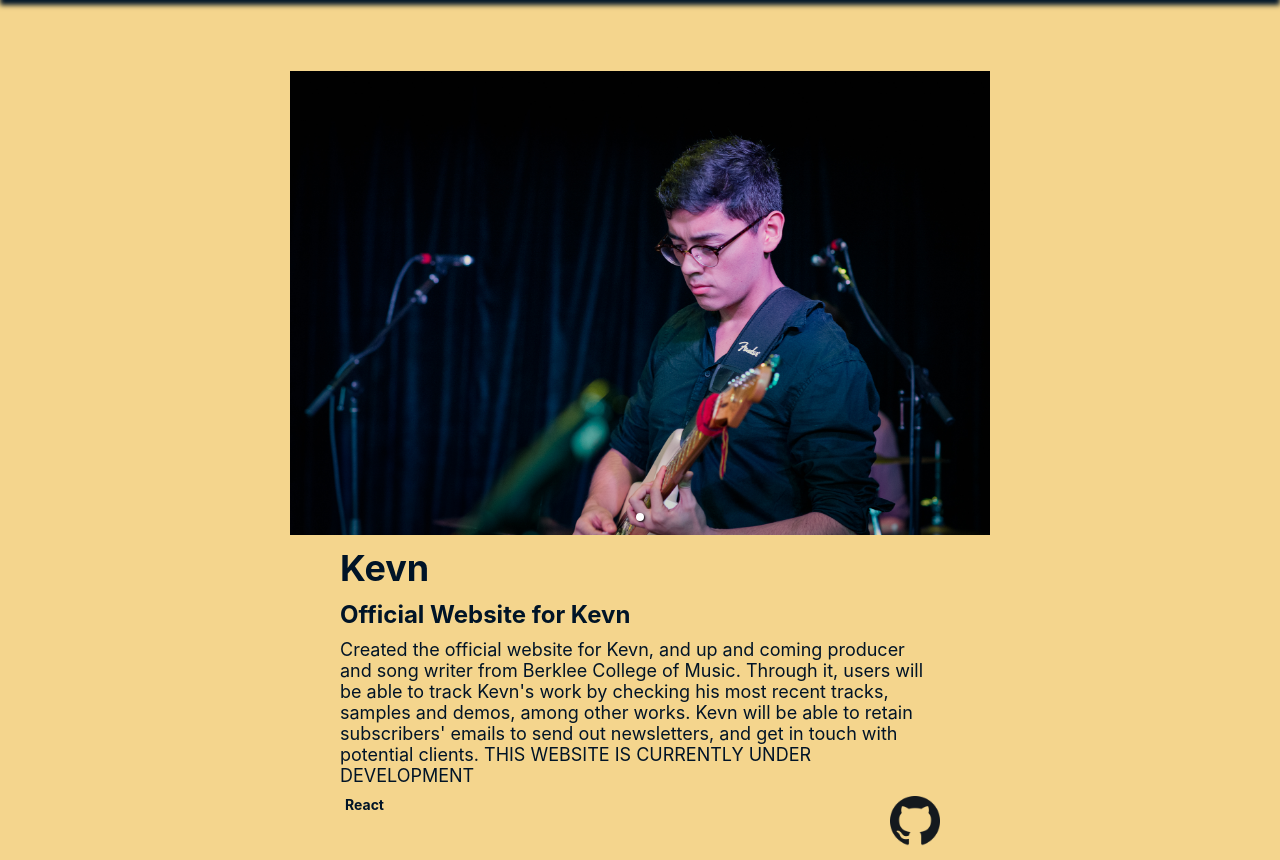
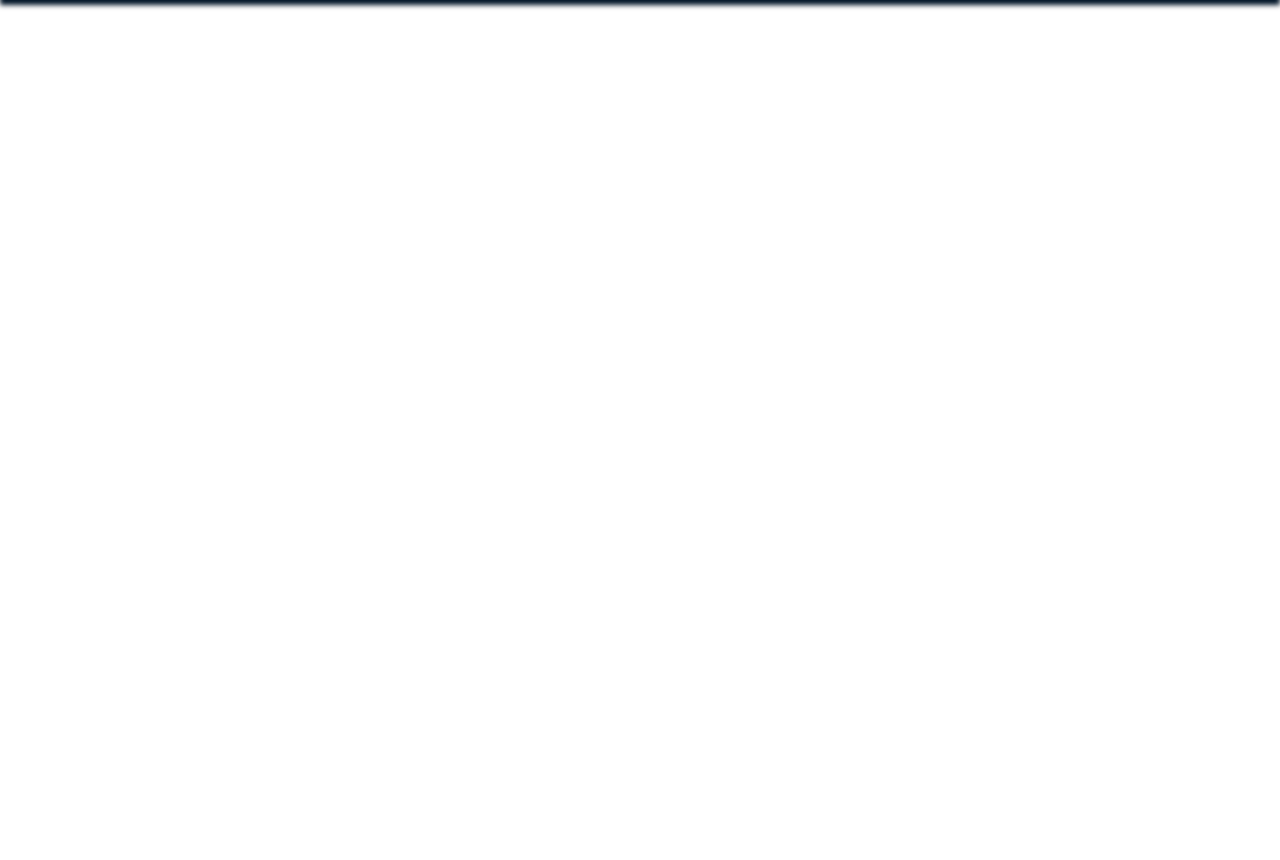
Before and after one commit to Nlopierre/portfolio-react, a React (Create React App) app: page /kevn in a window 1280 px wide. After the commit the page ends 800 px from the top, so only its background shows below. Built offline with nearby package versions, Linux system fonts and the light colour scheme; what redux-burger-menu would draw is missing.

Commit message:
removed project kevn from portfolio

```diff
--- a/src/App.js
+++ b/src/App.js
@@ -53,7 +53,6 @@ componentWillUnmount
           <Route exact path='/' component={Layout} />
           <Route path='/stereotheque' render={() => <ProjectWrapped project={"stereotheque"} /> } />
           <Route path='/bmusic' render={() => <ProjectWrapped project={"bmusic"}  /> } />
-          <Route path='/kevn' render={() => <ProjectWrapped project={"kevn"}  /> } />
           <Route path='/construction' render={() => <ProjectWrapped project={"constructionSite"}  /> } />
         </Switch>
         </div>
--- a/src/containers/experience/experience.js
+++ b/src/containers/experience/experience.js
@@ -14,25 +14,6 @@ class Experience extends Component {
     }
 
     roles=[
-        {
-            name: "Software Engineering Summer Analyst",
-            company: "BlackRock",
-            companyLink: "https://www.blackrock.com/",
-            startDate:{
-                month: "May",
-                year: "2018"
-            },
-            endDate:{
-                month: "August",
-                year: "2018"
-            },
-            description: [
-                "Built a data visualization web application for the Reconciliation team of the world’s largest asset manager.",
-                "Assisted with the development of API calls to filter large amounts of data for data visualization app.",
-                "Created portfolio proposal consisting of Tech Exchange-Traded Funds (ETFs) destined to young families.",
-                "Created internal web application to promote amicable work environment and eco-friendly behaviors"
-            ]
-        },
         {
             name: "Corporate Development Stereo-Intern",
             company: "Stereotheque",
@@ -51,6 +32,25 @@ class Experience extends Component {
                 "Identified and reached out potential partnerships with which we could develop new business opportunities.",
                 "Assisted with pitch decks in meetings with Venture Capitals.",
                 "Built a management web application using React and Google Firebase to supervise the company’s main product."
+            ]
+        },
+        {
+            name: "Software Engineering Summer Analyst",
+            company: "BlackRock",
+            companyLink: "https://www.blackrock.com/",
+            startDate:{
+                month: "May",
+                year: "2018"
+            },
+            endDate:{
+                month: "August",
+                year: "2018"
+            },
+            description: [
+                "Built a data visualization web application for the Reconciliation team of the world’s largest asset manager.",
+                "Assisted with the development of API calls to filter large amounts of data for data visualization app.",
+                "Created portfolio proposal consisting of Tech Exchange-Traded Funds (ETFs) destined to young families.",
+                "Created internal web application to promote amicable work environment and eco-friendly behaviors"
             ]
         },
         {
@@ -109,9 +109,9 @@ class Experience extends Component {
     ];
 
     companies = {
-        0: "BlackRock - Intern",
-        1: "Stereotheque",
-        2: "Dot Blockchain Media",
+        0: "Stereotheque",
+        1: "BlackRock - Intern",
+        2: "Verifi Media",
         3: "New York University",
         4: "BlackRock - Analyst",
     };
--- a/src/containers/portfolio/portfolio.js
+++ b/src/containers/portfolio/portfolio.js
@@ -2,7 +2,6 @@ import React, { Component } from 'react';
 import {Fade, Zoom} from 'react-reveal';
 
 import "./portfolio.scss";
-import kevnPic from "../../assets/kevn-card.jpg";
 import strtqePic from "../../assets/strtqe-card.png";
 import bmusicPic from "../../assets/bmusic-card.png";
 import classnames from "classnames";
@@ -14,8 +13,6 @@ class Portfolio extends Component {
     pictures = {
         "strtqe-front": strtqePic,
         "strtqe-back": strtqePic,
-        "kevn-front": kevnPic,
-        "kevn-back": kevnPic,
         "bmusic-front": bmusicPic,
         "bmusic-back": bmusicPic,
         "construction-site-front": constructionSite
@@ -39,15 +36,6 @@ class Portfolio extends Component {
             projectDescription: "Created a semi-decentralized web application to buy songs as well as royalties through the blockchain",
             projectLink: "/bMusic",
             projectImgAltFront: "bMusic logo",
-            projectImgAltBack: ""
-        },
-        {
-            projectName: "Kevn",
-            projectImgFront: "kevn-front", //Here goes the image variable
-            projectImgBack: "kevn-back", //Here goes the image variable
-            projectDescription: "Created official web app, and manage services from producer and song writer Kevin Aguirre (Kevn)",
-            projectLink: "/Kevn",
-            projectImgAltFront: "Kevn playing the guitar",
             projectImgAltBack: ""
         },
         {
```
